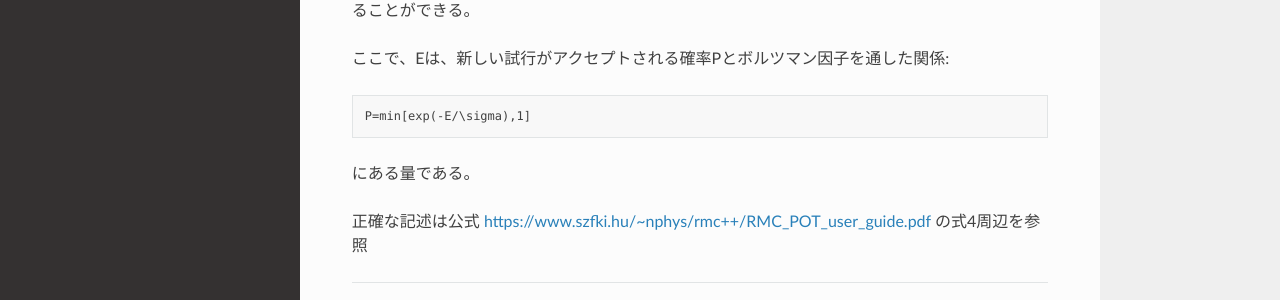
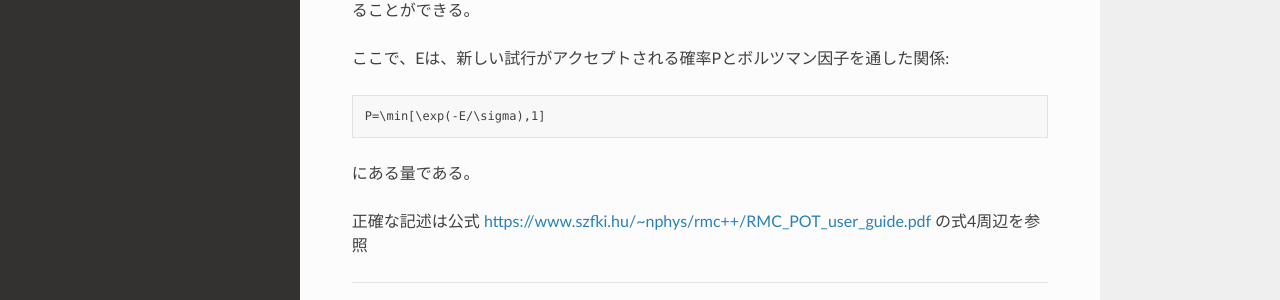
Before and after one commit to ohara-lab-su/rmc_dft, a Sphinx documentation site: the page built from docs/tutorials/rmc_theory_explained.md, in a window 1280 px wide and 1085 px high. Shown: the part 697-997 px from the top of the window. Built offline with Sphinx 7.4.7 and the Read the Docs theme 3.1.0, drawn with Linux system fonts in a browser that asks for light colours; pages that are not in the unit, such as notebooks, are missing from menus.

````diff
--- a/docs/tutorials/rmc_theory_explained.md
+++ b/docs/tutorials/rmc_theory_explained.md
@@ -33,7 +33,7 @@ RMCPOT では
 
 ここで、Eは、新しい試行がアクセプトされる確率Pとボルツマン因子を通した関係:
 ```math
-P=min[exp(-E/\sigma),1]
+P=\min[\exp(-E/\sigma),1]
 ```
 にある量である。
 
````
